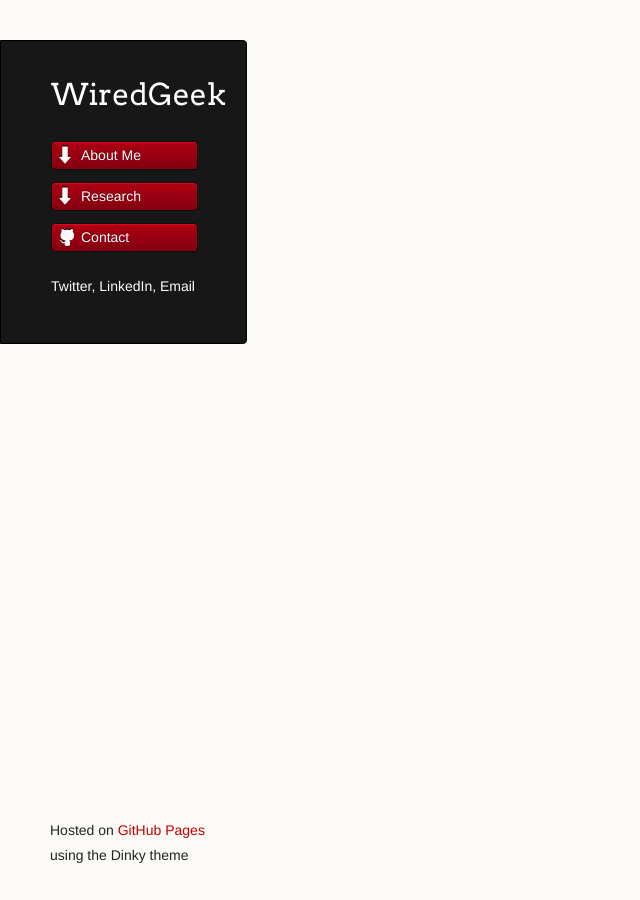
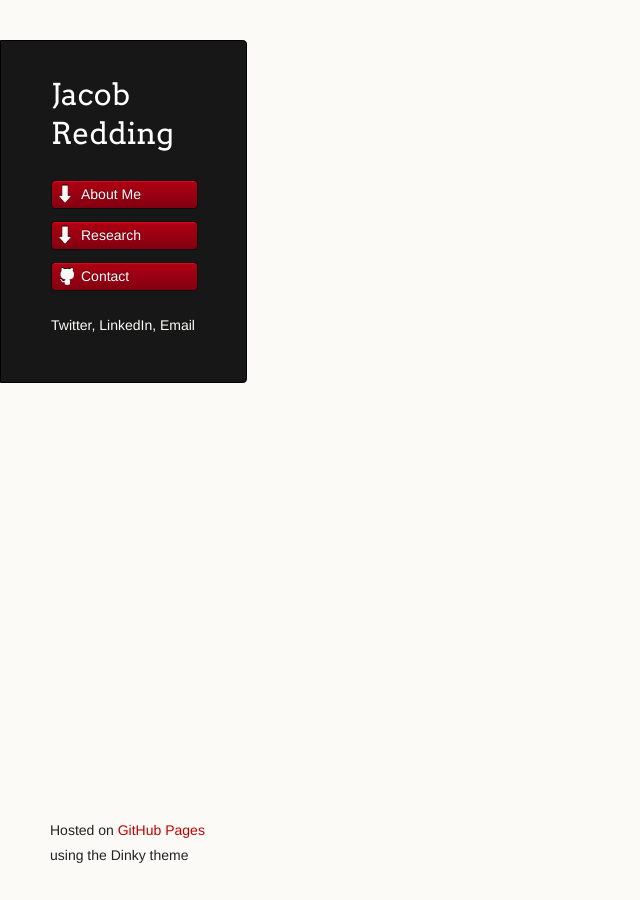
Before and after one commit to jredding/new-site, a Jekyll site: the page built from index.md, in a window 1280 px wide. Shown: the whole page, without its empty margins (0-640 px from the left). Built offline with Jekyll 4.4.1, drawn with Linux system fonts in a browser that asks for light colours.

Commit message:
Update _config.yml

```diff
--- a/_config.yml
+++ b/_config.yml
@@ -3,7 +3,7 @@ exclude: ['params.json']
 pygments: true
 safe: true
 
-name: WiredGeek
+name: Jacob Redding
 url: http://jredding.github.io/new-site/
 author: Jacob Redding
 email: Jacobredding@gmail.com
```
